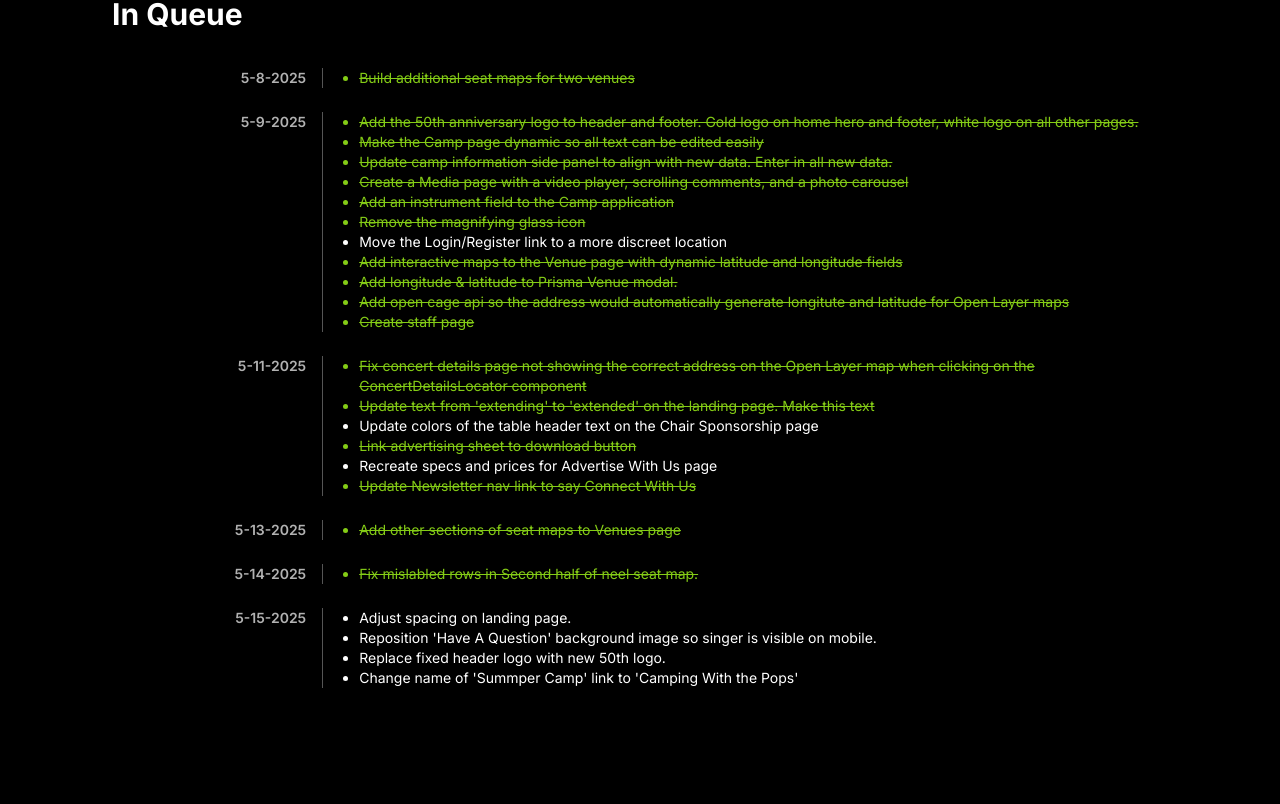
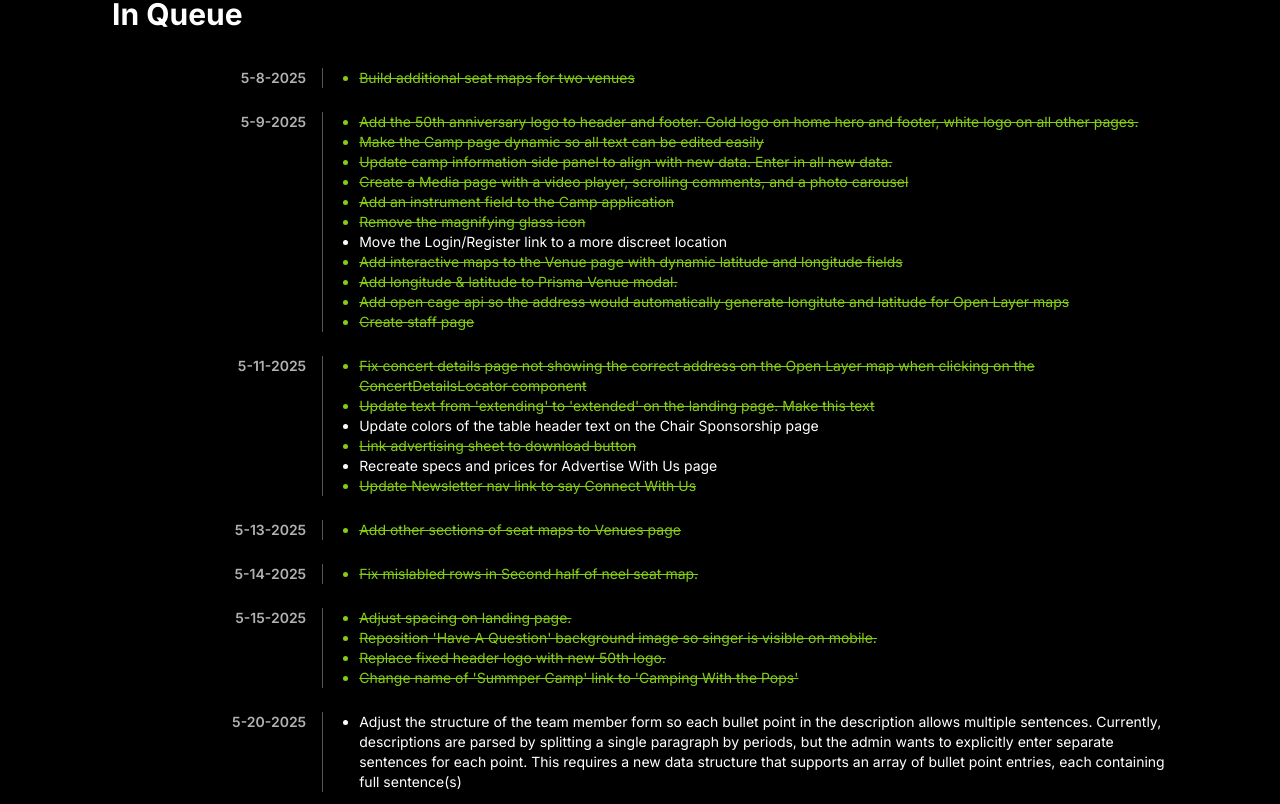
Before and after one commit to rowgregory/sqysh, a Next.js app: page /clients/pops/queue in a window 1280 px wide. Shown: the part 253-1057 px from the top of the page. Before the commit the page ends 953 px from the top, so only its background shows below. Built offline with nearby package versions, Linux system fonts and the light colour scheme; a web font is replaced by a local one.

Commit message:
chore(pops):Update changelog and queue

```diff
--- a/app/clients/pops/queue/page.tsx
+++ b/app/clients/pops/queue/page.tsx
@@ -102,18 +102,27 @@ const queueData = [
     sentences: [
       {
         text: "Adjust spacing on landing page.",
-        isCompleted: false,
+        isCompleted: true,
       },
       {
         text: "Reposition 'Have A Question' background image so singer is visible on mobile.",
-        isCompleted: false,
+        isCompleted: true,
       },
       {
         text: "Replace fixed header logo with new 50th logo.",
-        isCompleted: false,
+        isCompleted: true,
       },
       {
         text: "Change name of 'Summper Camp' link to 'Camping With the Pops'",
+        isCompleted: true,
+      },
+    ],
+  },
+  {
+    date: "5-20-2025",
+    sentences: [
+      {
+        text: "Adjust the structure of the team member form so each bullet point in the description allows multiple sentences. Currently, descriptions are parsed by splitting a single paragraph by periods, but the admin wants to explicitly enter separate sentences for each point. This requires a new data structure that supports an array of bullet point entries, each containing full sentence(s)",
         isCompleted: false,
       },
     ],
```
